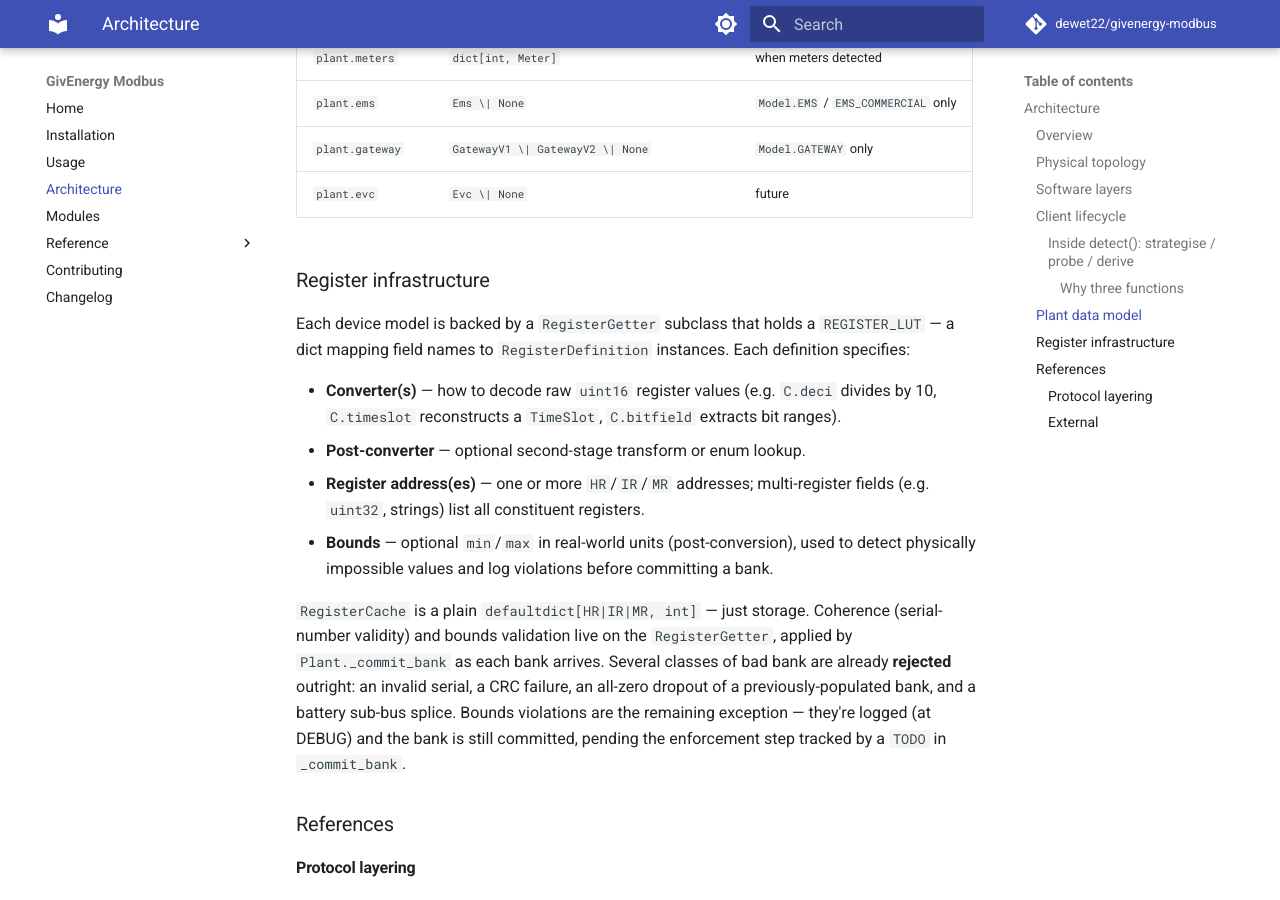
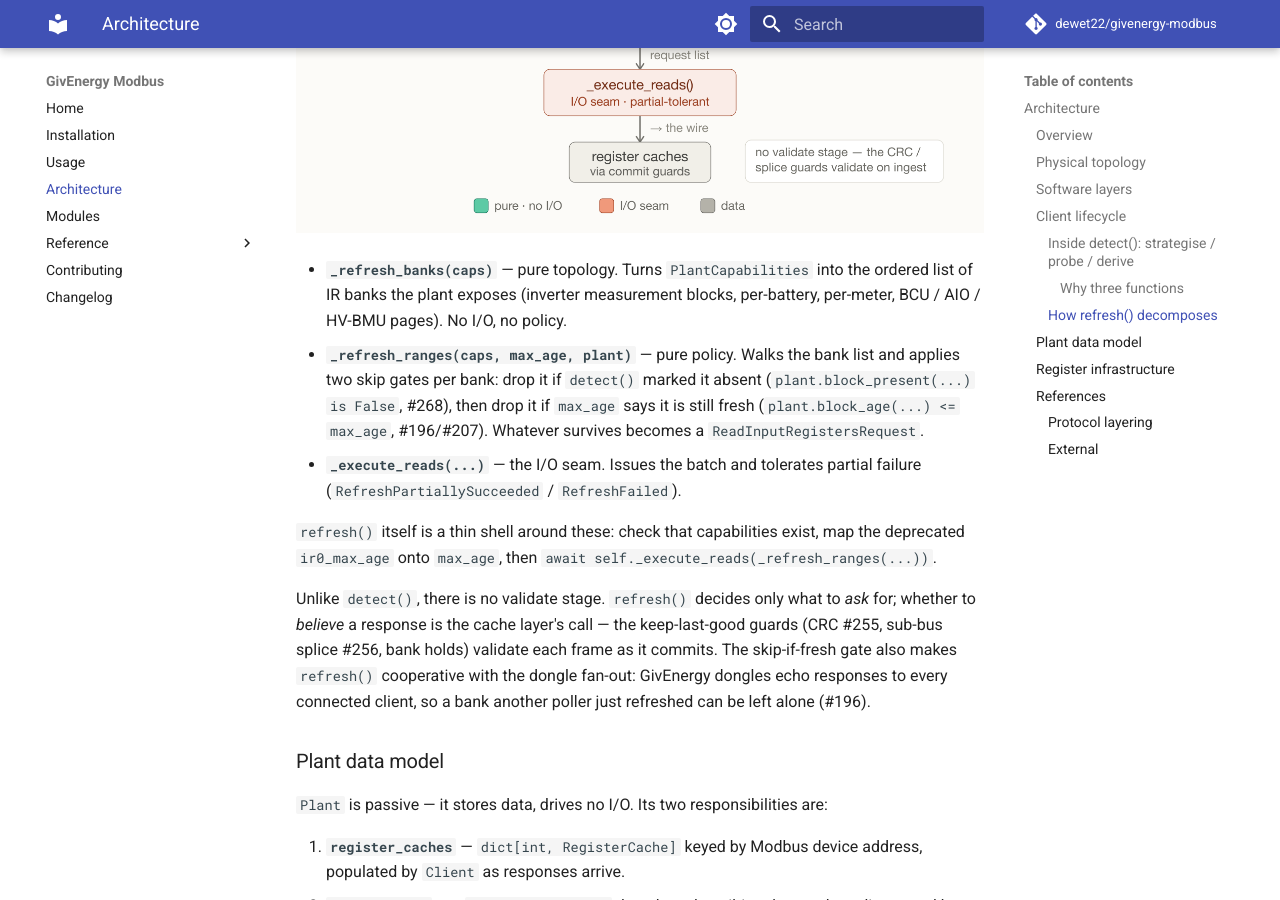
Before and after one commit to dewet22/givenergy-modbus, an MkDocs documentation site: the page built from docs/architecture.md, in a window 1280 px wide and 900 px high, scrolled down 4739 px. Built offline with MkDocs 1.6.1 and Material for MkDocs 9.7.7, drawn with Linux system fonts in a browser that asks for light colours; comment, search, counter and statistics services are not loaded; some of the changed text lies outside the part shown.

Commit message:
docs: diagram the refresh() decomposition (#268) (#349)
* docs: diagram the refresh() decomposition (#268)

Adds a third architecture diagram alongside the detect() pair: refresh() as a
thin shell over _refresh_banks (pure topology → bank list), _refresh_ranges
(pure policy — the two skip gates: absent #268 s5, fresh #196/#207) and
_execute_reads (the I/O seam). Notes the asymmetry vs detect(): refresh() has
no validate stage; the CRC/splice commit guards validate on ingest.

Standalone SVG source + 2x PNG, same palette as the detect() diagrams.

Co-Authored-By: Claude Sonnet 4.6 <noreply@anthropic.com>

* docs: precise plant. prefix and await in refresh() decomposition prose

Gemini review (#349): qualify block_present/block_age as plant. method calls and
show _execute_reads as awaited.

Co-Authored-By: Claude Sonnet 4.6 <noreply@anthropic.com>

---------

Co-authored-by: Claude Sonnet 4.6 <noreply@anthropic.com>

```diff
--- a/docs/architecture.md
+++ b/docs/architecture.md
@@ -158,6 +158,20 @@ Before #345, `detect()` fanned out to a per-device-type helper for each peripher
 
 The refactor transposes that grid: instead of five helpers each doing all three jobs, there is one function per job. Candidate generation lives once (shared by `_strategise` and `_derive_capabilities`) and validation lives once in `_derive_capabilities`, both spanning every device type; the probe I/O routes through `_probe_ranges` for the AIO, HV-BMU, meter and LV-BCU steps. A change to a candidate range or a validation gate is now a one-site edit rather than a five-site sweep.
 
+### How `refresh()` decomposes
+
+The polling path mirrors `detect()`'s split — pure policy decides *what* to read, a single seam does the I/O:
+
+![The refresh() decomposition: _refresh_banks, _refresh_ranges and _execute_reads](img/refresh-decomposition.png)
+
+- **`_refresh_banks(caps)`** — pure topology. Turns `PlantCapabilities` into the ordered list of IR banks the plant exposes (inverter measurement blocks, per-battery, per-meter, BCU / AIO / HV-BMU pages). No I/O, no policy.
+- **`_refresh_ranges(caps, max_age, plant)`** — pure policy. Walks the bank list and applies two skip gates per bank: drop it if `detect()` marked it absent (`plant.block_present(...) is False`, #268), then drop it if `max_age` says it is still fresh (`plant.block_age(...) <= max_age`, #196/#207). Whatever survives becomes a `ReadInputRegistersRequest`.
+- **`_execute_reads(...)`** — the I/O seam. Issues the batch and tolerates partial failure (`RefreshPartiallySucceeded` / `RefreshFailed`).
+
+`refresh()` itself is a thin shell around these: check that capabilities exist, map the deprecated `ir0_max_age` onto `max_age`, then `await self._execute_reads(_refresh_ranges(...))`.
+
+Unlike `detect()`, there is no validate stage. `refresh()` decides only what to *ask* for; whether to *believe* a response is the cache layer's call — the keep-last-good guards (CRC #255, sub-bus splice #256, bank holds) validate each frame as it commits. The skip-if-fresh gate also makes `refresh()` cooperative with the dongle fan-out: GivEnergy dongles echo responses to every connected client, so a bank another poller just refreshed can be left alone (#196).
+
 ## Plant data model
 
 `Plant` is passive — it stores data, drives no I/O. Its two responsibilities are:
```
Also changed, not shown: docs/img/refresh-decomposition.png (added), docs/img/refresh-decomposition.svg (added).
